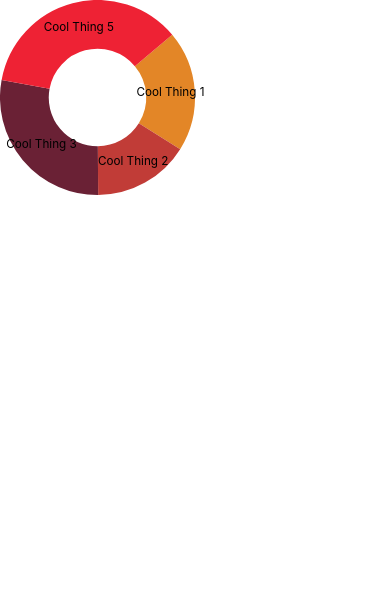
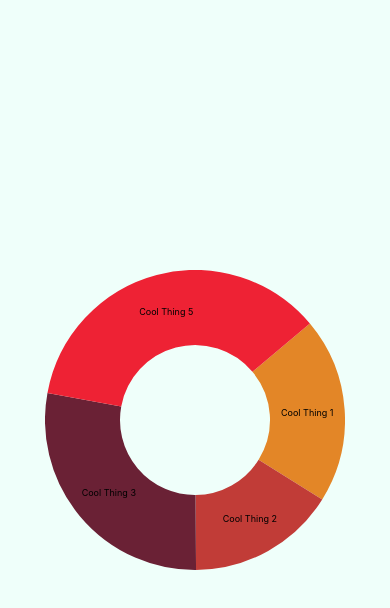
Before and after one commit to JaidenRM/jrm-home, a React (Create React App) app: page / in a window 390 px wide. Shown: the top 608 px of the page. Built offline with nearby package versions, Linux system fonts and the light colour scheme.

Commit message:
-- Switch from SASS -> Styled Components -- Created empty components to be used for hamburger menu -- Created theme and globals for styled components -- Removed unnecessary reduced scale on wheel menu

```diff
--- a/src/App.tsx
+++ b/src/App.tsx
@@ -1,11 +1,17 @@
 import React from 'react';
+import { ThemeProvider } from 'styled-components';
+import { GlobalStyles } from './assets/css_in_js/globalStyle';
+import { Theme } from './assets/css_in_js/theme';
 import { MyWheelMenu } from './components/MyWheelMenu';
 
 function App() {
   return (
-    <div className="App">
-      <MyWheelMenu/>
-    </div>
+    <ThemeProvider theme={Theme}>
+      <>
+        <GlobalStyles/>
+        <MyWheelMenu/>
+      </>
+    </ThemeProvider>
   );
 }
 
--- /dev/null
+++ b/src/assets/css_in_js/globalStyle.js
@@ -0,0 +1,48 @@
+import { createGlobalStyle } from 'styled-components'
+
+export const GlobalStyles = createGlobalStyle`
+  html, body {
+    margin: 0;
+    padding: 0;
+  }
+
+  *, *::after, *::before {
+    box-sizing: border-box;
+  }
+
+  body {
+    display: flex;
+    justify-content: center;
+    align-items: center;
+    background: ${({ theme }) => theme.primaryLight};
+    color: ${({ theme }) => theme.primaryDark};
+    height: 100vh;
+    text-rendering: optimizeLegibility;
+    font-family: -apple-system, BlinkMacSystemFont, "Segoe UI", Roboto, Helvetica, Arial, sans-serif, "Apple Color Emoji", "Segoe UI Emoji", "Segoe UI Symbol";
+  }
+
+  h1 {
+    font-size: 2rem;
+    text-align: center;
+    text-transform: uppercase;
+  }
+
+  img {
+    border-radius: 5px;
+    height: auto;
+    width: 10rem;
+  }
+
+  div {
+    text-align: center;
+  }
+
+  small {
+    display: block;
+  }
+
+  a {
+    color: ${({ theme }) => theme.primaryHover};
+    text-decoration: none;
+  }
+`
--- /dev/null
+++ b/src/assets/css_in_js/theme.js
@@ -0,0 +1,6 @@
+export const Theme = {
+    primaryDark: '#0D0C1D',
+    primaryLight: '#EFFFFA',
+    primaryHover: '#343078',
+    mobile: '576px',
+}
--- a/src/assets/scss/defaults.scss
+++ /dev/null
@@ -1,11 +0,0 @@
-body {
-    margin: 0;
-    font-family: -apple-system, BlinkMacSystemFont, 'Segoe UI', 'Roboto', 'Oxygen',
-      'Ubuntu', 'Cantarell', 'Fira Sans', 'Droid Sans', 'Helvetica Neue', sans-serif;
-    -webkit-font-smoothing: antialiased;
-    -moz-osx-font-smoothing: grayscale;
-}
-
-code {
-    font-family: source-code-pro, Menlo, Monaco, Consolas, 'Courier New', monospace;
-}
--- a/src/assets/scss/index.scss
+++ /dev/null
@@ -1,10 +0,0 @@
-//Main SASS file, if it gets too big perhaps break it out into multiple files to reduce strain on client
-//Loading order also matters as files will depend on others
-
-//First - The Recylables :D
-@import './variables';
-@import './mixins';
-
-
-//Default styling is here
-@import './defaults.scss';
--- /dev/null
+++ b/src/components/MyHamburgerMenu.tsx
@@ -0,0 +1,3 @@
+export const MyHamburgerMenu = () => {
+    return null;
+}
--- a/src/components/MyWheelMenu.tsx
+++ b/src/components/MyWheelMenu.tsx
@@ -39,9 +39,6 @@ export const MyWheelMenu = (props: WheelMenuProps) => {
             labelPosition={100 - lineWidth/2}
             startAngle={320}
             lineWidth={lineWidth}
-            //probably will remove these as it is only based on viewBoxSize not actual size
-            radius={25} //<-
-            center={[25, 25]} //<-
         />
     );
 }
--- a/src/index.tsx
+++ b/src/index.tsx
@@ -1,6 +1,5 @@
 import React from 'react';
 import ReactDOM from 'react-dom';
-import './assets/scss/index.scss';
 import App from './App';
 import reportWebVitals from './reportWebVitals';
 
```
Also changed, not shown: package.json (+7 -1 lines), src/components/MyHamburger.tsx (added, +9 -0 lines), src/assets/scss/_mixins.scss (deleted), src/assets/scss/_variables.scss (deleted), 2 other files (tests, documents, lock files or other folders).
